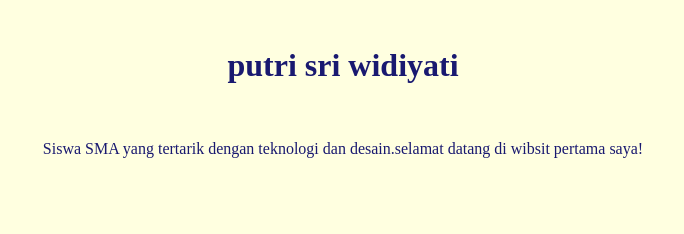
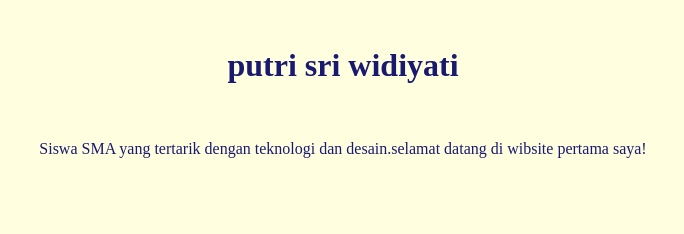
Before and after one commit to putrisriwidiyati-a11y/putri-sri-widiyati, a plain HTML site: page index.html in a window 1280 px wide. Shown: the full height of the page, 297-981 px from the left. Drawn offline with Linux system fonts and the light colour scheme.

Commit message:
Fix typo in index.html content

```diff
--- a/index.html
+++ b/index.html
@@ -8,7 +8,7 @@
          <duv class="kartu-profil">
          <img src="foto-profil.jpg"alt="foto profil saya">
     <h1>putri sri widiyati</h1>h1>
-    <p>Siswa SMA yang tertarik dengan teknologi dan desain.selamat datang di wibsit pertama saya!</p>
+    <p>Siswa SMA yang tertarik dengan teknologi dan desain.selamat datang di wibsite pertama saya!</p>
     <a href="https://www.instagram.com/widiawidia163".Kunjungi Instagram Saya</a>
     <button id="sapaButton">sapa Saya!</button>
  </div>
```
